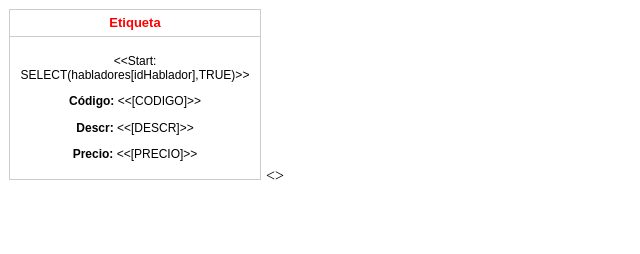
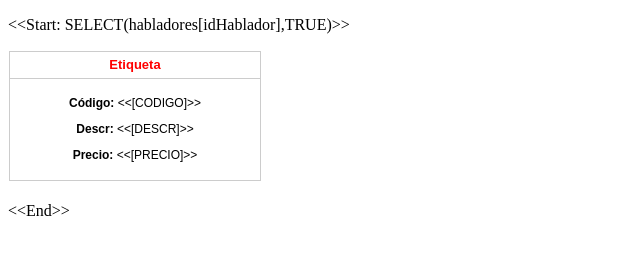
Before and after one commit to Coffeemkt/habladores, a plain HTML site: page index.html in a window 1280 px wide. Shown: the whole page, without its empty margins (0-640 px from the left). Drawn offline with Linux system fonts and the light colour scheme.

Commit message:
Update index.html

```diff
--- a/index.html
+++ b/index.html
@@ -27,6 +27,7 @@
   </style>
 </head>
 <body>
+  <p><span>&lt;&lt;Start: SELECT(habladores[idHablador],TRUE)&gt;&gt;</span></p>
   <!-- Itera sobre los registros de la tabla "habladores" -->
       <div class="etiqueta">
       <table>
@@ -37,7 +38,6 @@
           <td>
             <table>
               <tr>
-                <p><span>&lt;&lt;Start: SELECT(habladores[idHablador],TRUE)&gt;&gt;</span></p>
                 <p><b>Código:</b> &lt;&lt;[CODIGO]&gt;&gt;</p>
                 <p><b>Descr:</b> &lt;&lt;[DESCR]&gt;&gt;</p>
                 <p><b>Precio:</b> &lt;&lt;[PRECIO]&gt;&gt;</p>
@@ -47,6 +47,6 @@
         </tr>
       </table>
     </div>
-  <</Start>>
+  <p>&lt;&lt;End&gt;&gt;</p>
 </body>
 </html>
```
